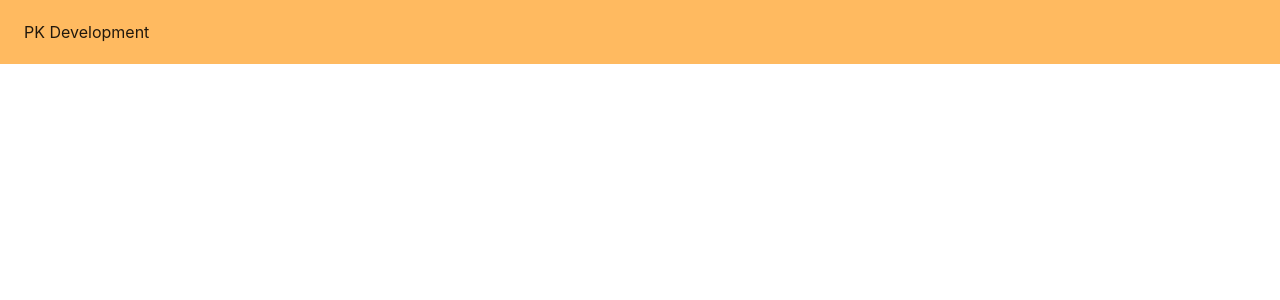
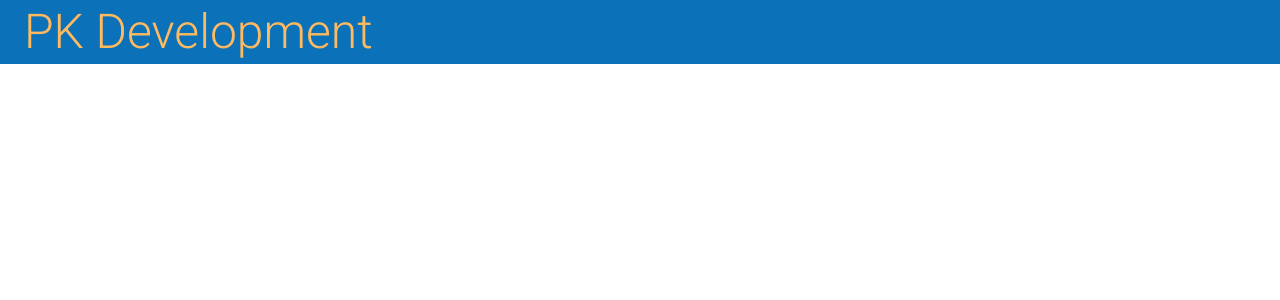
Before and after one commit to pkkalive/practice-material-ui, a React (Create React App) app: page / in a window 1280 px wide. Shown: the top 300 px of the page. Built offline with nearby package versions, Linux system fonts and the light colour scheme.

Commit message:
added tygrophy in theme

```diff
--- a/public/index.html
+++ b/public/index.html
@@ -10,6 +10,7 @@
       content="Web site created using create-react-app"
     />
     <link rel="apple-touch-icon" href="%PUBLIC_URL%/logo192.png" />
+    <link rel="stylesheet" href="https://fonts.googleapis.com/css?family=Roboto:300,400,500,700&display=swap" />
     <!--
       manifest.json provides metadata used when your web app is installed on a
       user's mobile device or desktop. See https://developers.google.com/web/fundamentals/web-app-manifest/
--- a/src/components/ui/Header.jsx
+++ b/src/components/ui/Header.jsx
@@ -1,8 +1,10 @@
 import React from 'react';
 import AppBar from "@material-ui/core/AppBar";
 import Toolbar from "@material-ui/core/Toolbar";
+import useScrollTrigger from '@material-ui/core/useScrollTrigger';
+import Typography from "@material-ui/core/Typography";
 // import { makeStyles } from '@material-ui/core/styles';
-import useScrollTrigger from '@material-ui/core/useScrollTrigger';
+
 // import Zoom from '@material-ui/core/Zoom';
 // import Fab from '@material-ui/core/Fab';
 // import KeyboardArrowUpIcon from '@material-ui/icons/KeyboardArrowUp';
@@ -54,9 +56,11 @@ export default function Header(props) {
     return(
         <React.Fragment>
             <ElevationScroll>
-                <AppBar position="fixed" color="secondary">
+                <AppBar position="fixed" color="primary">
                     <Toolbar>
-                        PK Development
+                        <Typography variant="h3" color="secondary">
+                            PK Development
+                        </Typography>
                     </Toolbar>
                 </AppBar>
                 {/*<Toolbar id="back-to-top-anchor" />*/}
--- a/src/components/ui/Theme.jsx
+++ b/src/components/ui/Theme.jsx
@@ -14,5 +14,10 @@ export default createMuiTheme({
         secondary: {
             main: `${arcOrange}`
         }
+    },
+    typography: {
+        h3: {
+            fontWeight: 300
+        }
     }
 });
```
